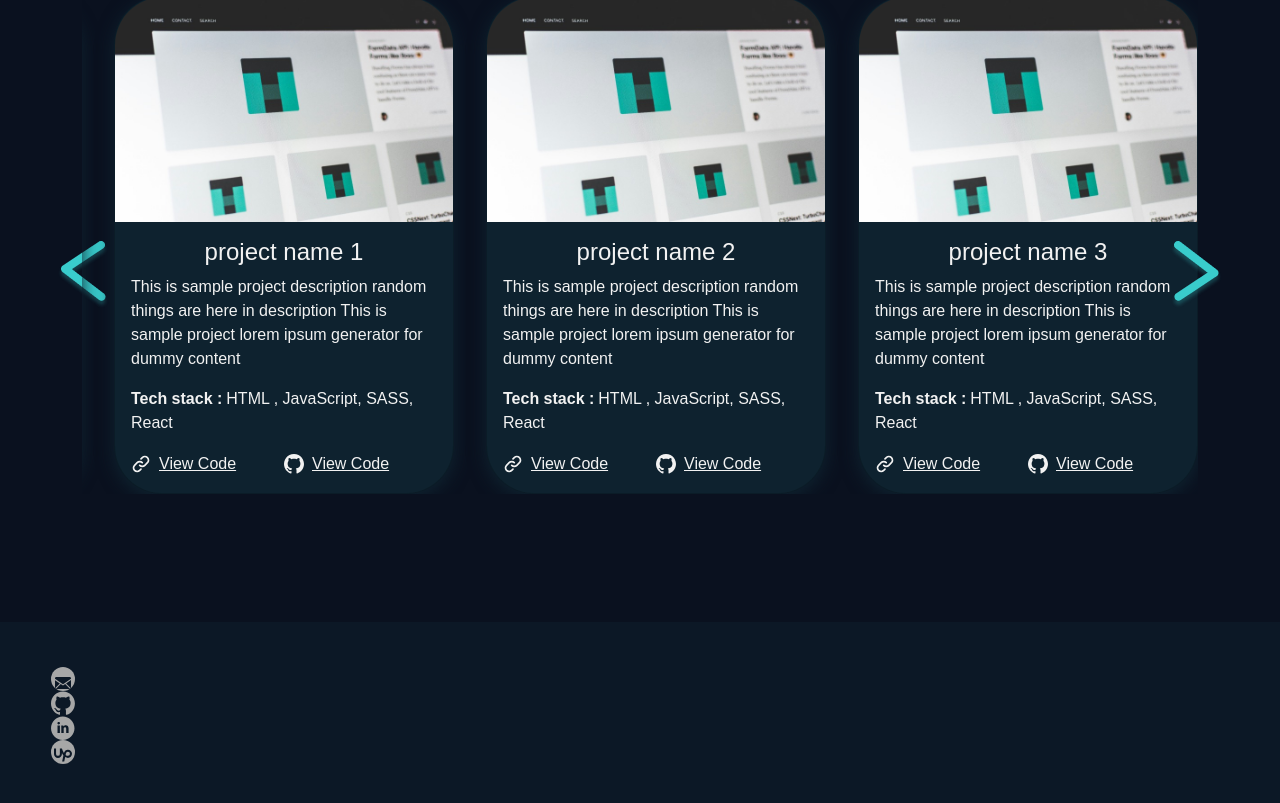
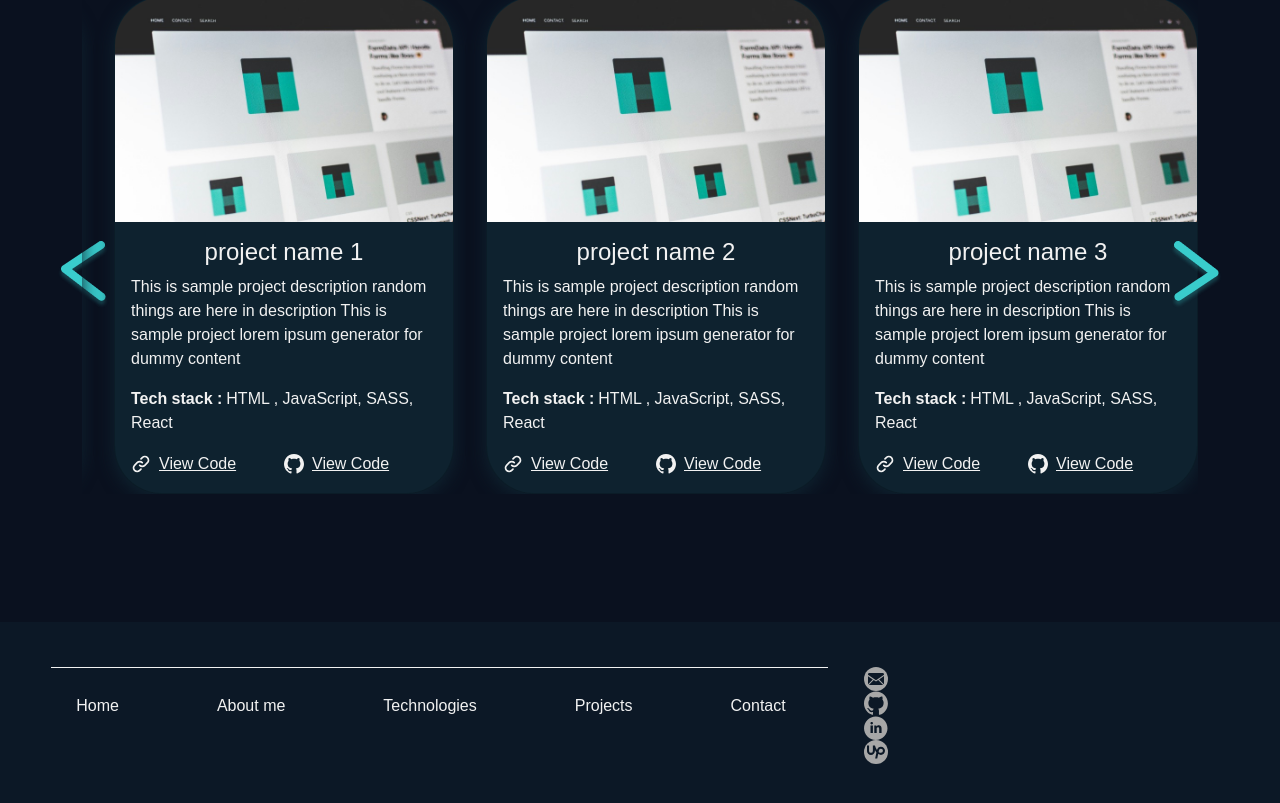
Before and after one commit to AmiraBelkis/My-Portfolio, a React (Vite) app in the folder Portfolio/: page / in a window 1280 px wide. Shown: the part 1514-2317 px from the top of the page. Built offline with nearby package versions, Linux system fonts and the light colour scheme.

Commit message:
add footer Menu

```diff
--- a/Portfolio/src/App.css
+++ b/Portfolio/src/App.css
@@ -14,9 +14,6 @@
   --font-color-rgb: 242, 242, 242;
 }
 
-/* * {
-  border: 1px solid red;
-} */
 
 /* Body section */
 body {
@@ -41,13 +38,15 @@ body {
   z-index: 99;
 }
 
-.menu a {
+.menu a,
+.footer-menu-item {
   color: var(--font-color);
   text-decoration: none;
   padding: 10px 25px;
 }
 
-.menu a:hover {
+.menu a:hover,
+.footer-menu-item:hover {
   color: var(--bs-primary);
 }
 
@@ -130,11 +129,16 @@ h3.section-sub-title {
 .icon-account {
   display: flex;
   justify-content: center;
-  align-items: flex-end;
+  align-items: center;
   width: 24px;
   height: 24px;
   border-radius: 100%;
   background-color: var(--grey-background-color);
+}
+
+.separator {
+  opacity: 1;
+  background: var(--font-color);
 }
 
 .btn-primary {
--- a/Portfolio/src/component/Footer/Footer.jsx
+++ b/Portfolio/src/component/Footer/Footer.jsx
@@ -1,12 +1,20 @@
 import { profiles } from "../../utils/constants"
 import { Link } from "./Link"
+import { Menu } from "./Menu"
 
 export const Footer = () => {
     return (
         <div id="footer">
             <div className="row">
                 <div className="col-8">
-                    <div className="d-flex">
+                    <div className="container-fluid">
+                        <div className="row">
+                            <Menu></Menu>
+                        </div>
+                    </div>
+                </div>
+                <div className="col-4">
+                    <div className="container-fluid">
                         <div className="row">
                             {profiles.map(
                                 (profile, index) => <Link key={index} icon={profile.icon} link={profile.link} target="_blank"></Link>
@@ -14,7 +22,6 @@ export const Footer = () => {
                         </div>
                     </div>
                 </div>
-                <div className="col-4"></div>
             </div>
         </div>
     )
--- /dev/null
+++ b/Portfolio/src/component/Footer/Menu.jsx
@@ -0,0 +1,14 @@
+import { menuItems } from "../../utils/constants"
+
+export const Menu = () => {
+    return <>
+        <hr className="separator" />
+        <div className="d-flex gap-5 p-0">
+            {
+                menuItems.map((item, index) =>
+                    <a className="footer-menu-item" key={index} href={item.link}>{item.title} </a>
+                )
+            }
+        </div>
+    </>
+}
```
